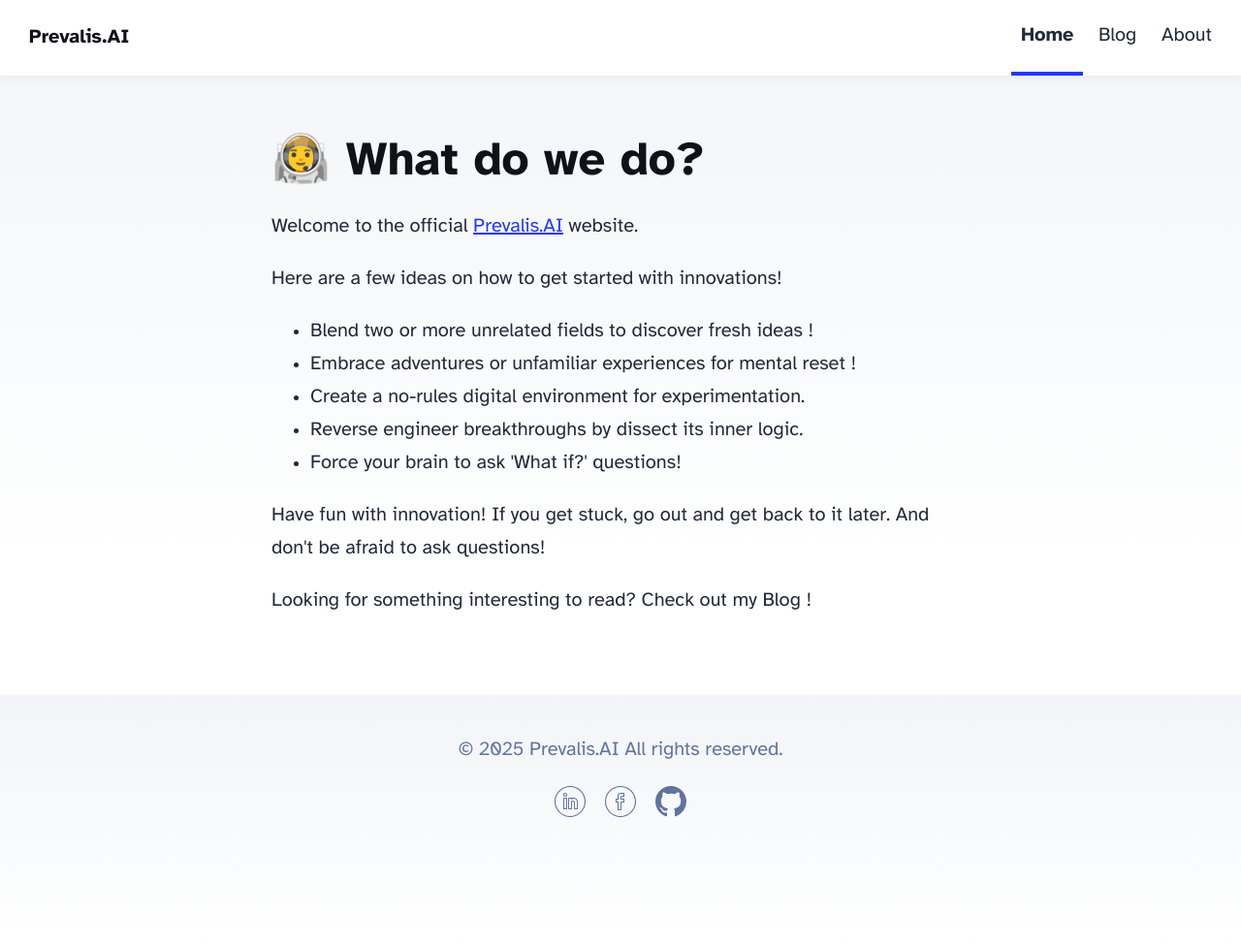
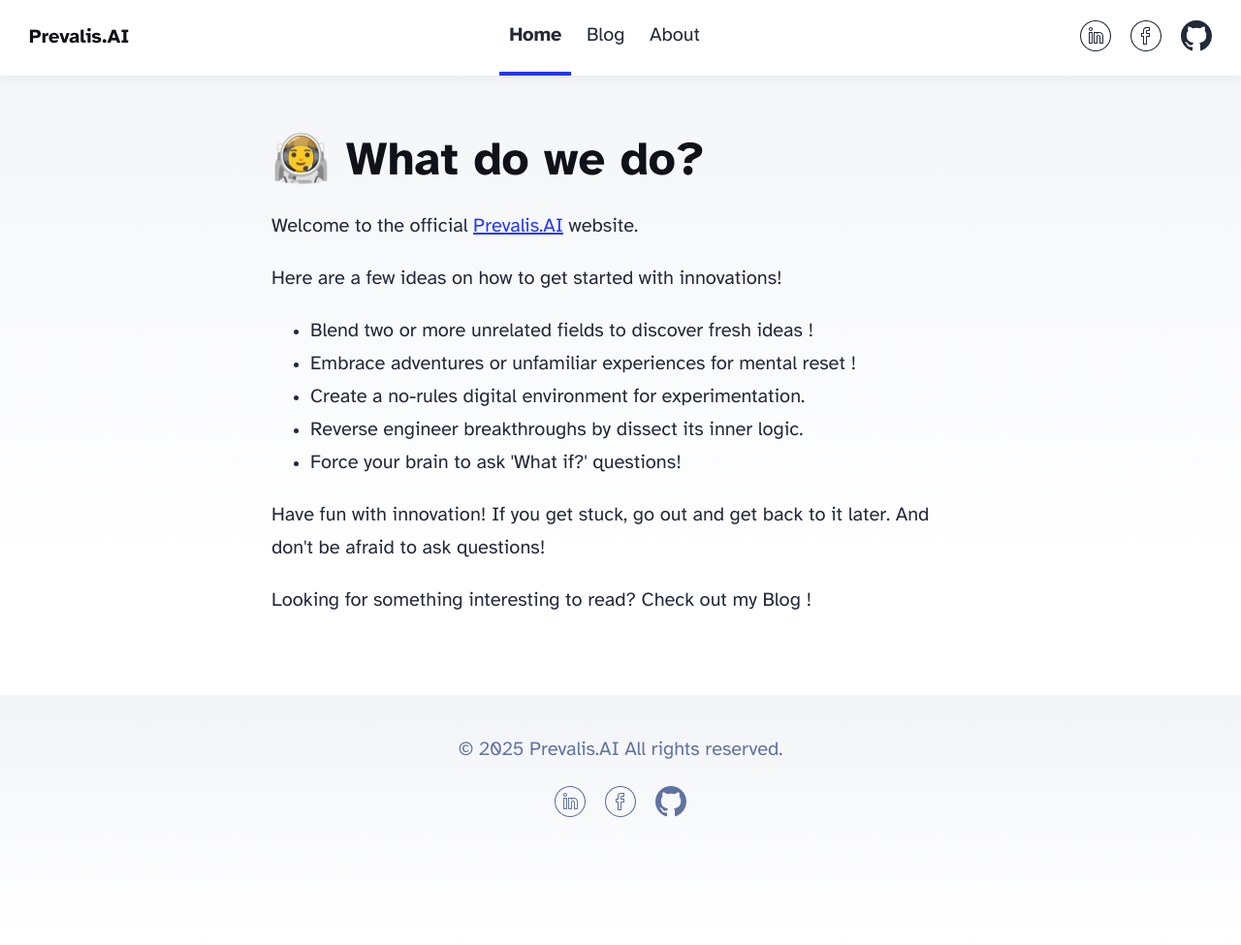
Before and after one commit to bobpreeda/prevalisai, an Astro site: page / in a window 1280 px wide. Shown: the whole page at 97% size. Built offline with nearby package versions, Linux system fonts and the light colour scheme; Astro itself is replaced by a stand-in of ours.

Commit message:
add header social back

```diff
--- a/src/components/Header.astro
+++ b/src/components/Header.astro
@@ -10,6 +10,27 @@
 			<HeaderLink href="/">Home</HeaderLink>
 			<HeaderLink href="/blog">Blog</HeaderLink>
 			<HeaderLink href="/about">About</HeaderLink>
+		</div>
+		<div class="social-links">
+			<a href="https://www.linkedin.com/in/preeda-iramaneerat-682179250/" target="_blank">
+				<span class="sr-only">Find me on Linkedin</span>
+				<svg xmlns="http://www.w3.org/2000/svg" width="32" height="32" viewBox="0 0 32 32"><g fill="currentColor"><path d="M19.515 11.952c-.678 0-1.18.171-1.573.387c-.063-.224-.27-.388-.514-.339h-2.984c-.295-.049-.534.19-.443.5v11c-.091.28.148.52.443.5h2.984c.295.02.534-.22.534-.515l-.001-6.648c-.001-.003-.012-.321.189-.54c.161-.174.438-.263.821-.263c.638 0 .922.261 1.028.845v6.606c-.105.295.134.535.429.515h3.145c.295.02.534-.22.428-.515v-6.828c.105-3.472-2.368-4.705-4.486-4.705M23.038 23h-2.076v-6.121c0-1.181-.763-1.913-1.99-1.913c-.694 0-1.234.204-1.606.606c-.517.56-.477 1.27-.366 1.428v6h-2.022v-9.98h1.916v.336a.532.532 0 0 0 .86.423l.14-.108c.405-.319.824-.65 1.622-.65c.826 0 3.523.263 3.523 3.637zM11 6.966c-1.122 0-2.034.912-2.034 2.034s.912 2.034 2.034 2.034s2.034-.912 2.034-2.034S12.122 6.966 11 6.966m0 3c-.532 0-.966-.434-.966-.966s.434-.966.966-.966s.966.434.966.966s-.434.966-.966.966m1.428 1.985H9.46c-.295 0-.534.239-.46.549v11c-.074.28.165.52.46.5h2.968c.295.02.534-.22.534-.515v-11a.534.534 0 0 0-.534-.534M12 23H9.994v-9.98H12z"/><path d="M16-.034C7.158-.034-.034 7.158-.034 16S7.158 32.034 16 32.034S32.034 24.842 32.034 16S24.842-.034 16-.034m0 31C7.748 30.966 1.034 24.252 1.034 16S7.748 1.034 16 1.034S30.966 7.748 30.966 16S24.252 30.966 16 30.966"/></g>
+				</svg>
+			</a>
+			<a href="https://www.facebook.com/preeda.iramaneerat" target="_blank">
+				<span class="sr-only">Find me on Facebook</span>
+				<svg xmlns="http://www.w3.org/2000/svg" width="32" height="32" viewBox="0 0 32 32"><g fill="currentColor"><path d="M16-.034C7.159-.034-.035 7.158-.035 16S7.159 32.034 16 32.034S32.035 24.842 32.035 16S24.841-.034 16-.034m0 31C7.748 30.966 1.035 24.252 1.035 16S7.748 1.034 16 1.034S30.965 7.748 30.965 16S24.252 30.966 16 30.966"/><path d="M19.5 7h-2.668C13.434 6.966 13 9.069 13 11.345V13h-1.5a.445.445 0 0 0-.5.5v3a.445.445 0 0 0 .5.5H13v7.5a.45.45 0 0 0 .503.5h3.055c.295.034.534-.205.44-.5L17 17h2.5a.445.445 0 0 0 .5-.5v-3a.445.445 0 0 0-.5-.5h-2.503L17 11.5c.097-.639.097-.535.69-.5h1.789c.139-.031.287-.014.391-.115s.164-.239.129-.385v-3A.444.444 0 0 0 19.5 7m-.535 2.944l-1.254-.048c-1.553 0-1.683.843-1.683 1.706l-.004 1.896a.534.534 0 0 0 .534.535H19v1.932h-2.44a.535.535 0 0 0-.535.534L16.024 24H14v-7.5c0-.295-.201-.534-.497-.534H12v-1.932h1.503a.53.53 0 0 0 .378-.156c.1-.101.118-.237.118-.379v-2.155c0-2.242.453-3.31 2.832-3.31h2.133v1.91z"/></g>
+				</svg>
+			</a>
+			<a href="https://github.com/" target="_blank">
+				<span class="sr-only">Go to GitHub repo</span>
+				<svg viewBox="0 0 16 16" aria-hidden="true" width="32" height="32" astro-icon="social/github"
+				><path
+					fill="currentColor"
+					d="M8 0C3.58 0 0 3.58 0 8c0 3.54 2.29 6.53 5.47 7.59.4.07.55-.17.55-.38 0-.19-.01-.82-.01-1.49-2.01.37-2.53-.49-2.69-.94-.09-.23-.48-.94-.82-1.13-.28-.15-.68-.52-.01-.53.63-.01 1.08.58 1.23.82.72 1.21 1.87.87 2.33.66.07-.52.28-.87.51-1.07-1.78-.2-3.64-.89-3.64-3.95 0-.87.31-1.59.82-2.15-.08-.2-.36-1.02.08-2.12 0 0 .67-.21 2.2.82.64-.18 1.32-.27 2-.27.68 0 1.36.09 2 .27 1.53-1.04 2.2-.82 2.2-.82.44 1.1.16 1.92.08 2.12.51.56.82 1.27.82 2.15 0 3.07-1.87 3.75-3.65 3.95.29.25.54.73.54 1.48 0 1.07-.01 1.93-.01 2.2 0 .21.15.46.55.38A8.012 8.012 0 0 0 16 8c0-4.42-3.58-8-8-8z"
+				></path></svg
+			>
+			</a>
 		</div>
 	</nav>
 </header>
```
